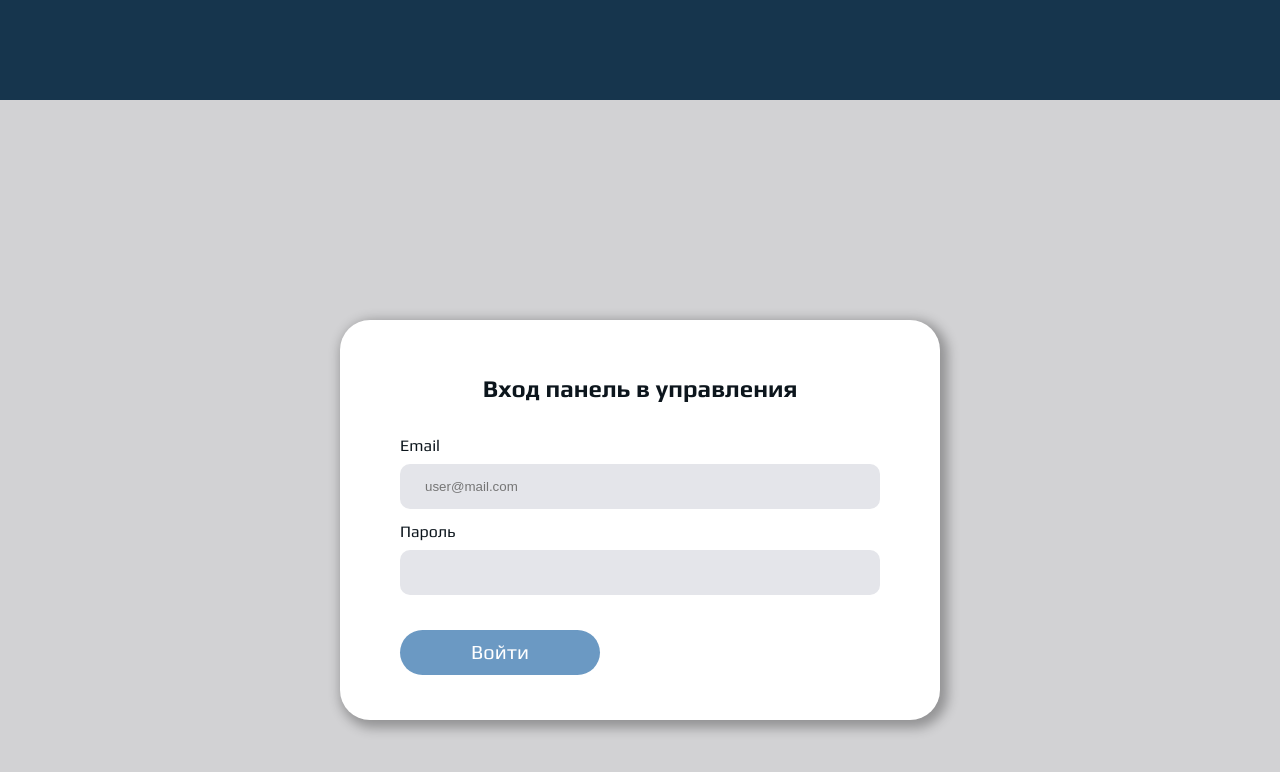
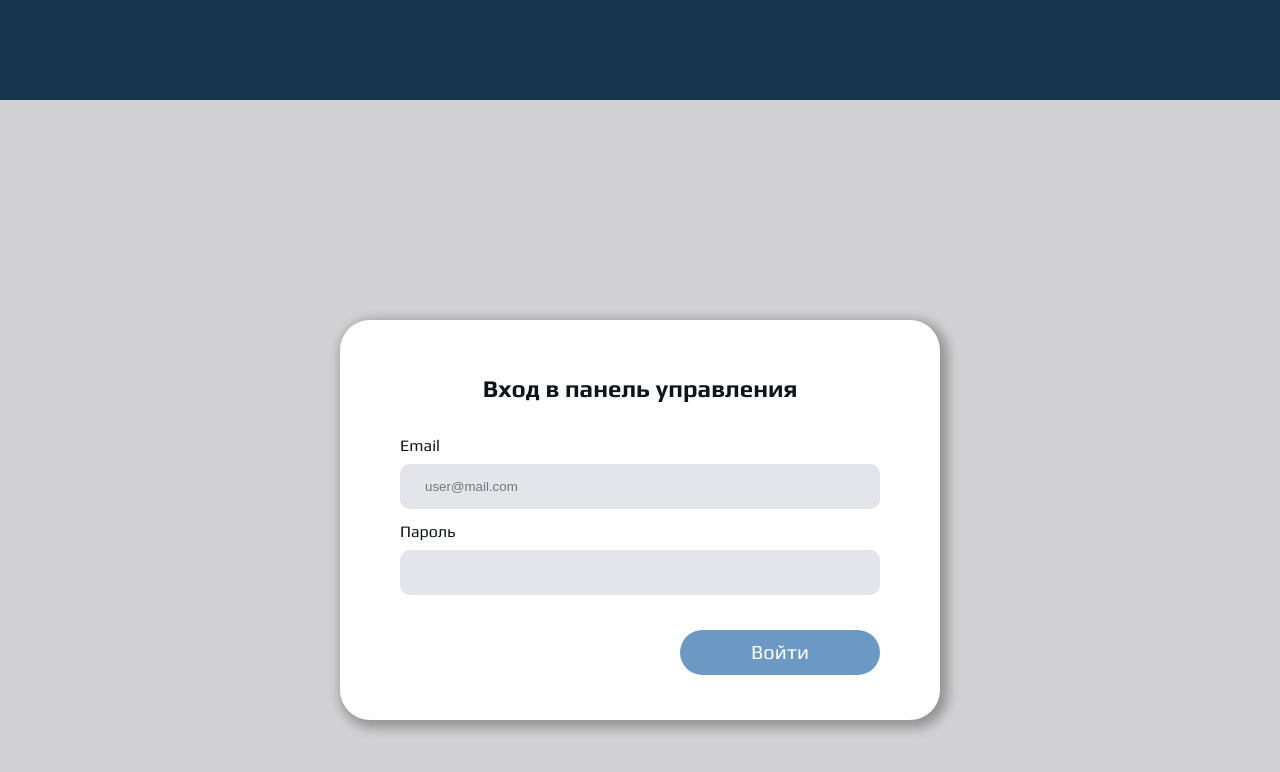
Before and after one commit to urzp/smmAdmin, a Vue app: page /login in a window 1280 px wide. Shown: the top 772 px of the page. Built offline with nearby package versions, Linux system fonts and the light colour scheme.

Commit message:
fix bags

```diff
--- a/src/components/UI/ButtonStd.vue
+++ b/src/components/UI/ButtonStd.vue
@@ -33,7 +33,12 @@ export default {
         background-color: #6B99C3;
         border-radius: 30px ;
         cursor: pointer;
+        transition: 0.3s;
     }
+    .wrap:hover{
+        background-color: #214260;
+    }
+
     .title{
         color: #fff;
         font-size: 20px;
--- a/src/views/LoginPage.vue
+++ b/src/views/LoginPage.vue
@@ -1,14 +1,14 @@
 <template>
     <div class="header"></div>
     <div class="loginform">
-      <div class="title">Вход панель в управления</div>
+      <div class="title">Вход в панель управления</div>
       <div class="form">
         <div class="inp-label">Email</div>
         <input type="text" placeholder="user@mail.com" class="email">
         <div class="inp-label">Пароль</div>
         <input type="password" class="email">
       </div>
-      <ButtonStd class="btn" title="Войти" ></ButtonStd>
+      <ButtonStd class="btn-right" title="Войти" ></ButtonStd>
     </div>
 </template>
 
@@ -22,6 +22,12 @@ export default {
   }
 }
 </script>
+
+<style>
+  .btn-right{
+    float: right;
+  }
+</style>
 
 <style lang="scss" scoped>
   .header{
@@ -64,9 +70,6 @@ export default {
         color: #0C151C;
       }
 
-      .btn{
-        float: right;
-      }
     }
   }
 </style>
```
